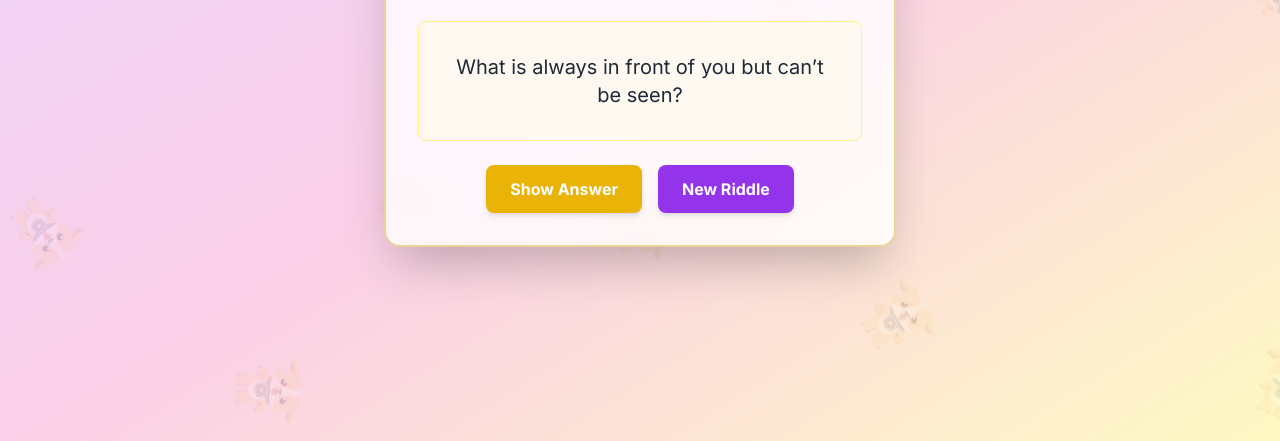
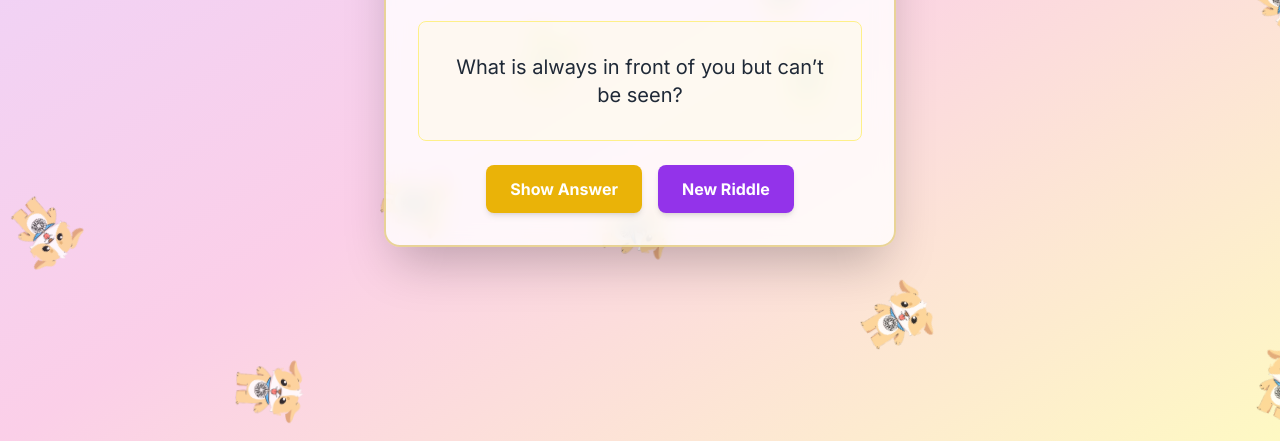
Before and after one commit to anuragankit/dobby-riddle-game, a plain HTML site: page index.html in a window 1280 px wide. Shown: the part 359-800 px from the top of the page. Drawn offline with nearby package versions, Linux system fonts and the light colour scheme.

Commit message:
Update index.html

```diff
--- a/index.html
+++ b/index.html
@@ -25,7 +25,7 @@
             position: absolute;
             width: 80px;
             height: 80px;
-            opacity: 0.15;
+            opacity: 0.8;
             pointer-events: none; /* Make images unclickable */
             animation: floatAround linear infinite;
         }
```
